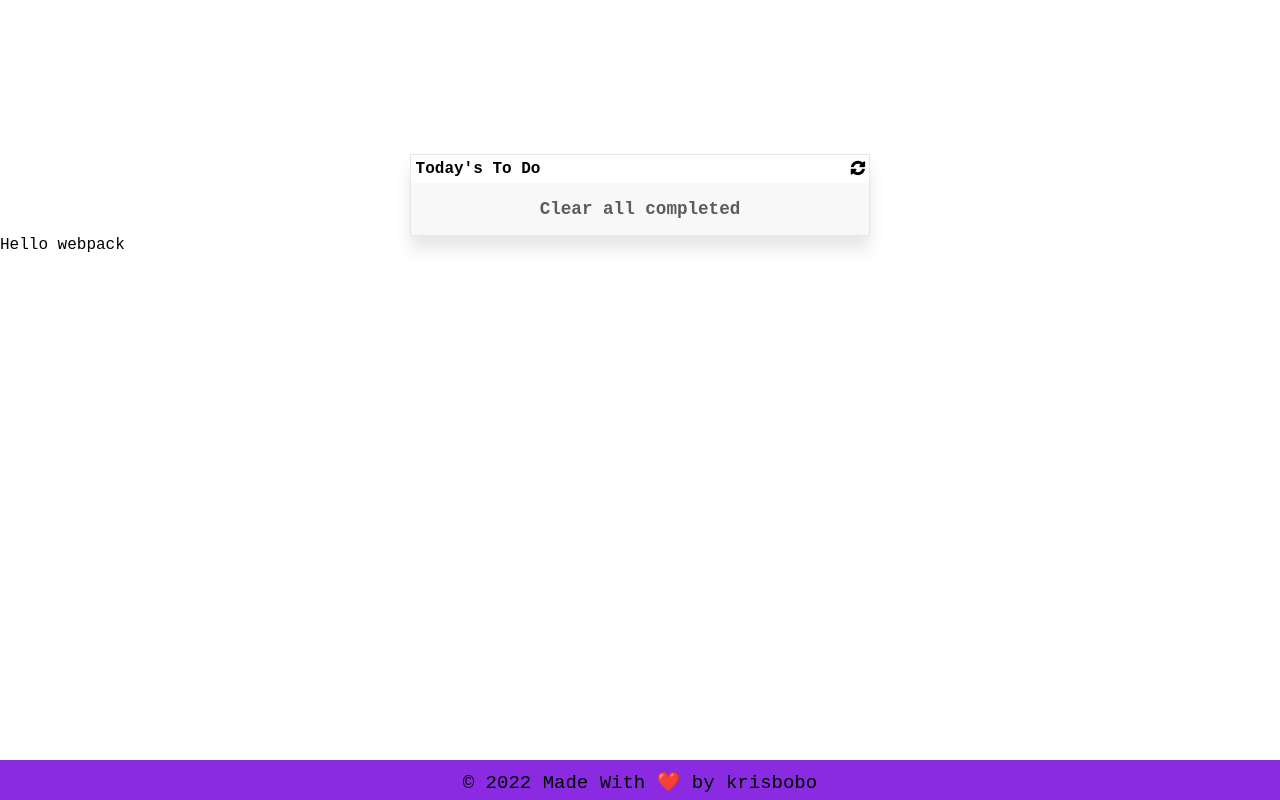
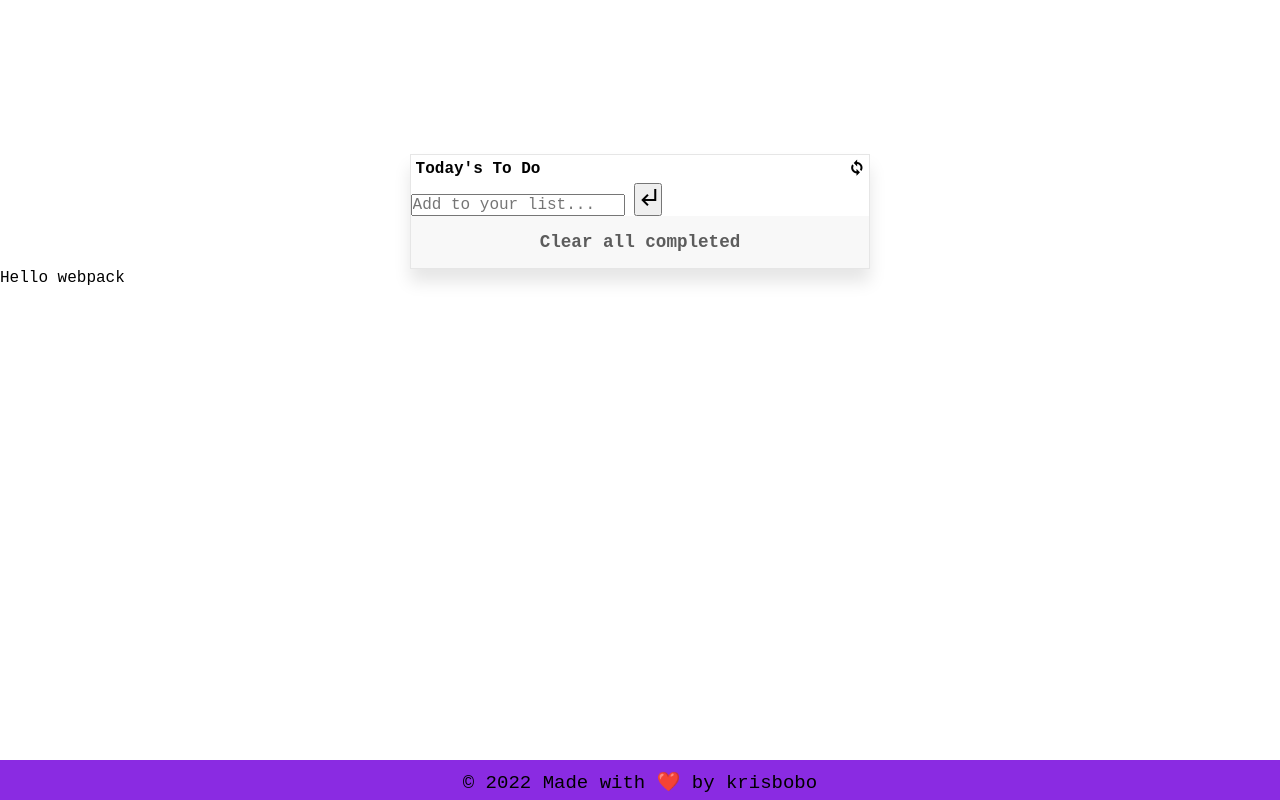
Before and after one commit to krisbobo/todoList-app, a website built with webpack: page src/index.html in a window 1280 px wide. Built offline with nearby package versions, Linux system fonts and the light colour scheme.

Commit message:
Update file
Add a form input, remove fontawesome link and replace with google fonts link as the previous isn't rendering

```diff
--- a/src/index.html
+++ b/src/index.html
@@ -3,7 +3,7 @@
 <head>
     <meta charset="UTF-8">
     <meta name="viewport" content="width=device-width, initial-scale=1.0">
-    <link rel="stylesheet" href="https://cdnjs.cloudflare.com/ajax/libs/font-awesome/4.7.0/css/font-awesome.min.css">
+    <link rel="stylesheet" href="https://fonts.googleapis.com/icon?family=Material+Icons">
     <title>To do list</title>
 </head>
 <body>
@@ -11,14 +11,20 @@
         <section class="container">
             <div class="app-title">
                 <h1>Today's To Do</h1>
-                <i class="fa fa-refresh"></i>
+                <i class="material-icons">sync</i>
             </div>
+            <form class="add-form">
+                <input type="text" name="add-to-list" id="add-to-list" placeholder="Add to your list...">
+                <button type="submit" title="click this or press enter to submit" id="form-button">
+                  <i class="material-icons">subdirectory_arrow_left</i>
+                </button>
+            </form>
             <ul class="list-items"></ul>
             <div class="clear-btn">
                 <button class="btn-clear btn">Clear all completed</button>
             </div>
         </section>
     </main>
-    <footer>&copy; 2022 Made With ❤️ by krisbobo</footer>
+    <footer>&copy; 2022 Made with ❤️ by krisbobo</footer>
 </body>
 </html>
```
